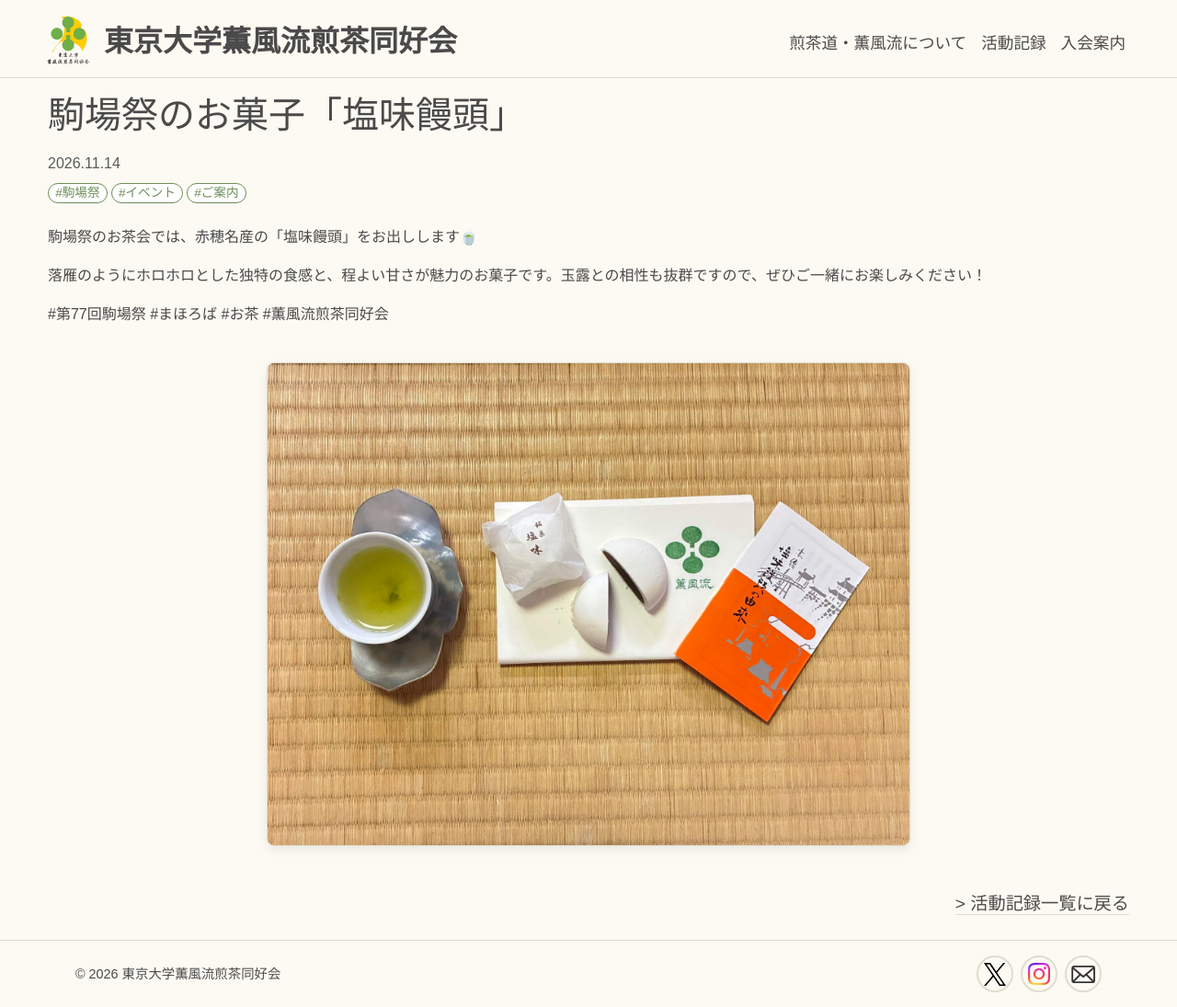
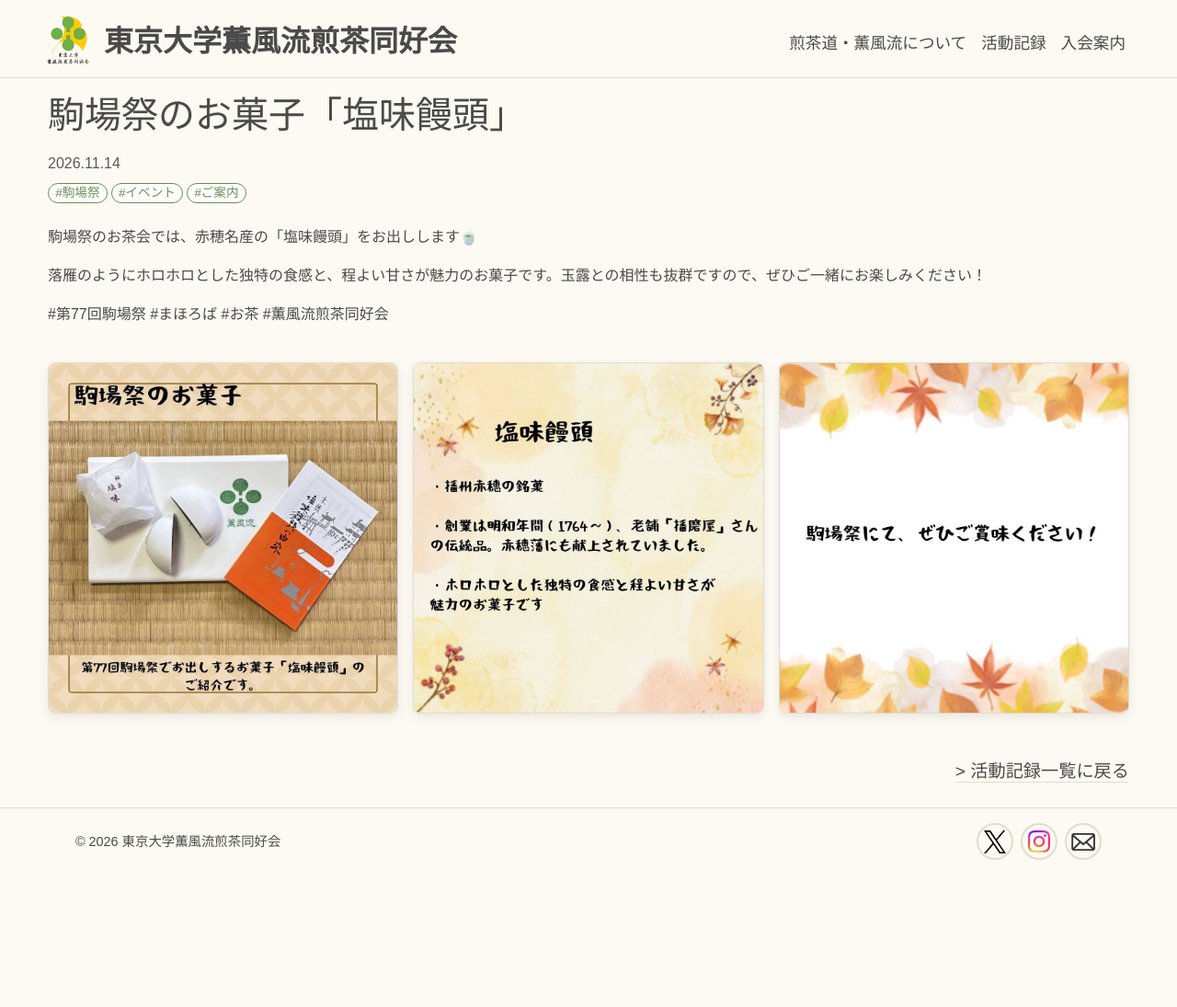
Before and after one commit to citrusml/sencha_ut, a Jekyll site: the page built from _posts/2026-11-14-komabasai-shiomi-manju.md, in a window 1280 px wide and 1095 px high. Shown: the whole window at 92% size. Built offline with Jekyll 4.4.1, drawn with Linux system fonts in a browser that asks for light colours; some web fonts are replaced.

Commit message:
駒場祭の告知スライドを更新版に差し替え（11/13・11/14 の記事）
Co-Authored-By: Claude Opus 5.5 <noreply@anthropic.com>

```diff
--- a/_posts/2026-11-14-komabasai-shiomi-manju.md
+++ b/_posts/2026-11-14-komabasai-shiomi-manju.md
@@ -2,7 +2,11 @@
 layout: post
 title: "駒場祭のお菓子「塩味饅頭」"
 date: 2026-11-14
-image: "/assets/images/posts/2026-11-14.jpg"
+image: "/assets/images/posts/2026-11-14_1.jpg"
+images:
+  - "/assets/images/posts/2026-11-14_1.jpg"
+  - "/assets/images/posts/2026-11-14_2.jpg"
+  - "/assets/images/posts/2026-11-14_3.jpg"
 tags: [駒場祭, イベント, ご案内]
 ---
 駒場祭のお茶会では、赤穂名産の「塩味饅頭」をお出しします🍵
```
Also changed, not shown: assets/images/posts/2026-11-13_1.jpg, assets/images/posts/2026-11-13_2.jpg, assets/images/posts/2026-11-13_3.jpg, assets/images/posts/2026-11-14.jpg (deleted), assets/images/posts/2026-11-14_1.jpg (added), assets/images/posts/2026-11-14_2.jpg (added), assets/images/posts/2026-11-14_3.jpg (added).
